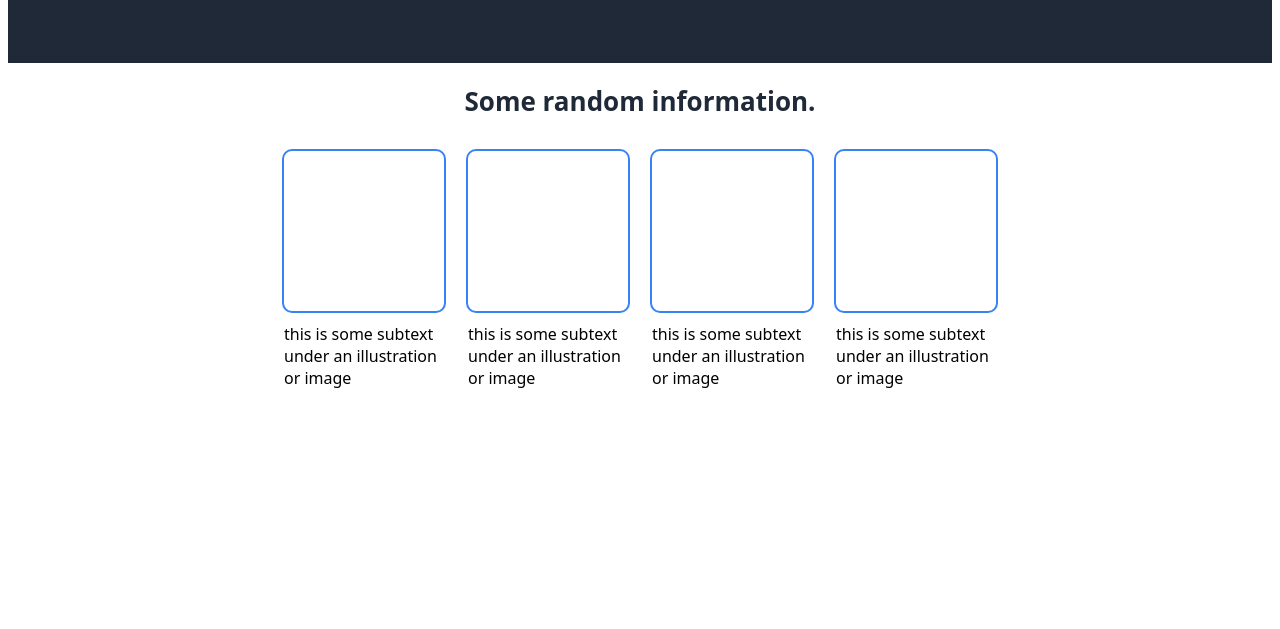
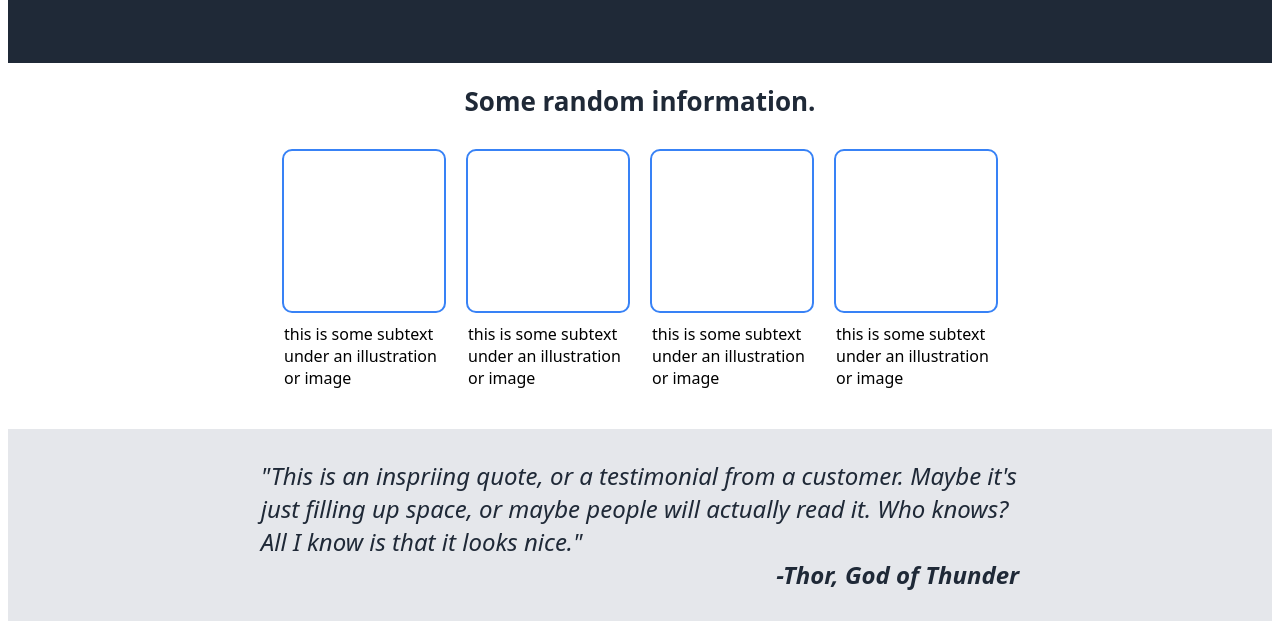
Before and after one commit to herzdev/flexbox_project, a plain HTML site: page index.html in a window 1280 px wide. Shown: the part 463-1092 px from the top of the page. Before the commit the page ends 900 px from the top, so only its background shows below. Drawn offline with Linux system fonts and the light colour scheme.

Commit message:
Finish citations

```diff
--- a/index.html
+++ b/index.html
@@ -55,9 +55,16 @@
     </div>
 </div>
 
-<div>
+<div class="testimonial-area">
+    <div class="first-box"></div>
+    <div class="testimonial">
+        "This is an inspriing quote, or a testimonial from a customer. Maybe it's just filling up space, or maybe people will actually read it. Who knows? All I know is that it looks nice."
+        <br>
+        <span class="citation"><strong>-Thor, God of Thunder</strong></span>
+    </div>
+    <div class="second-box"></div>
+</div>
 
-</div>
 
 </body>
 </html>
--- a/styles.css
+++ b/styles.css
@@ -111,3 +111,30 @@
     width: 160px;
     margin-bottom: 40px;;
 }
+
+.testimonial-area {
+    display: flex;
+    background-color: #E5E7EB;
+    padding-top: 30px;
+    padding-bottom: 30px;
+}
+
+.testimonial {
+
+    flex: 3;
+
+    font-weight: 300;
+    font-size: 24px;
+    font-style: italic;
+    color: #1F2937;
+}
+
+.citation {
+    display: flex;
+    justify-content: flex-end;
+}
+
+.first-box,
+.second-box {
+    flex: 1;
+}
```
